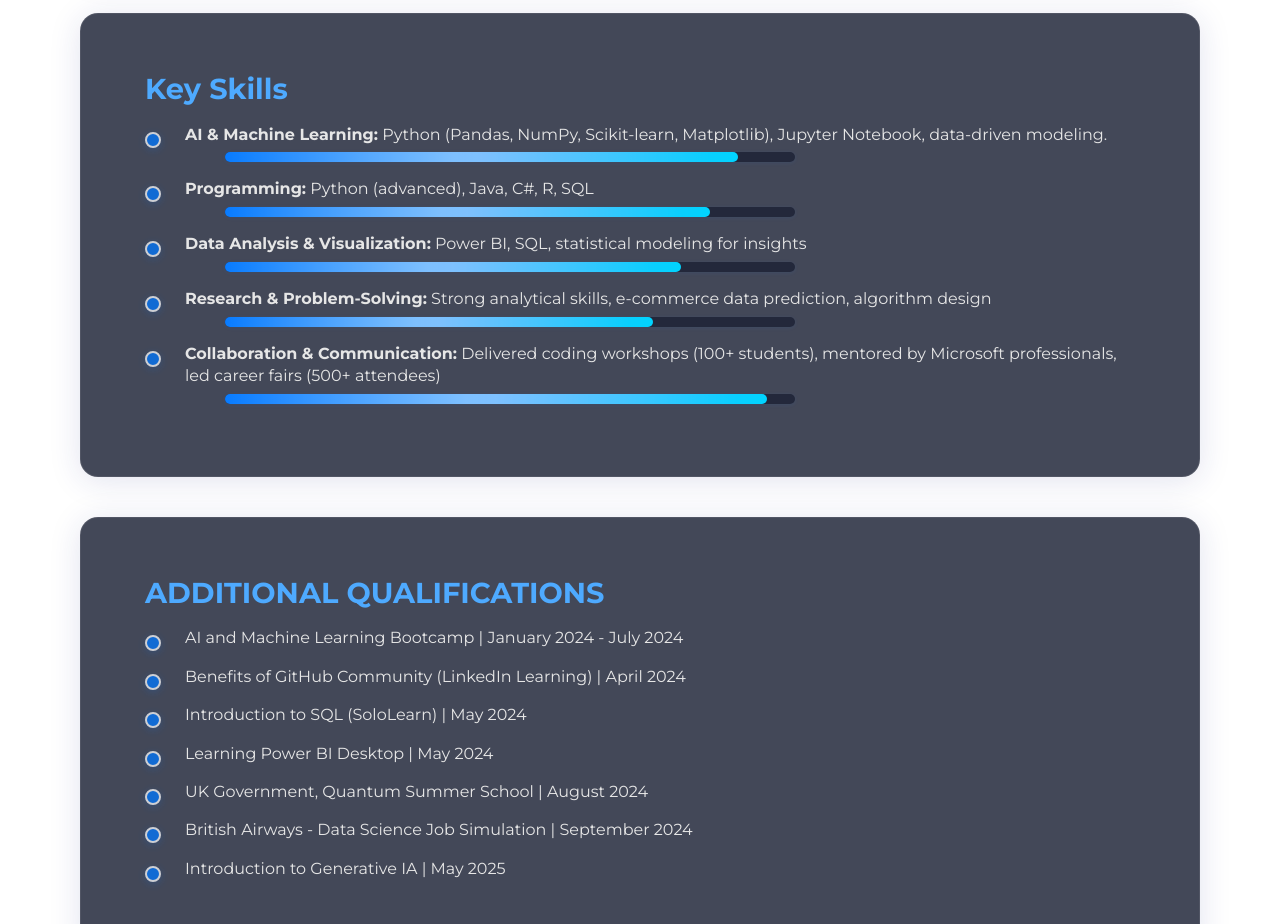
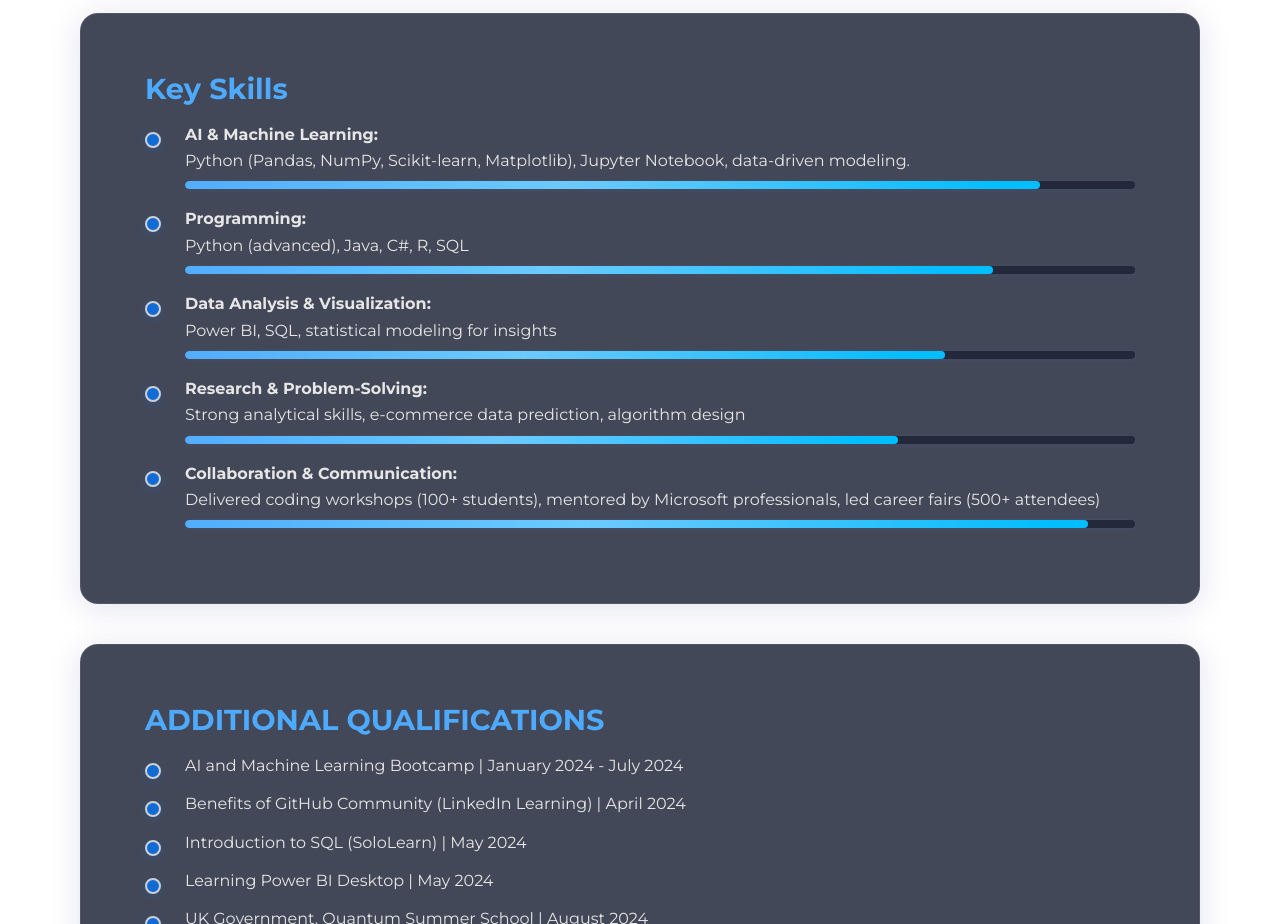
Before and after one commit to YameenMunir/Portfolio-Website, a React (Vite) app: page / in a window 1280 px wide. Shown: the part 1520-2444 px from the top of the page. Built offline with nearby package versions, Linux system fonts and the light colour scheme.

Commit message:
feat: restructure skills section for improved layout and readability with skill bars

```diff
--- a/src/App.css
+++ b/src/App.css
@@ -2281,3 +2281,35 @@ select:focus-visible {
 .animate-blob3 {
   animation: blob3 26s ease-in-out infinite alternate;
 }
+
+.skill-item {
+  display: flex;
+  align-items: flex-start;
+  gap: 0.75rem;
+  margin-bottom: 1.5rem;
+}
+.skill-item:last-child {
+  margin-bottom: 0;
+}
+.skill-content {
+  flex: 1;
+  display: flex;
+  flex-direction: column;
+  gap: 0.25rem;
+}
+.skill-bar {
+  margin-top: 0.3rem;
+  margin-left: 0;
+  width: 100%;
+  height: 8px;
+  background: #23283b;
+  border-radius: 6px;
+  overflow: hidden;
+  box-shadow: 0 1px 6px 0 rgba(78, 170, 255, 0.08);
+}
+.skill-bar-fill {
+  height: 100%;
+  background: linear-gradient(90deg, #4eaaff 0%, #00bfff 100%);
+  border-radius: 6px;
+  transition: width 1s cubic-bezier(0.4,0,0.2,1);
+}
--- a/src/App.jsx
+++ b/src/App.jsx
@@ -113,11 +113,41 @@ function App() {
         <motion.section id="skills" className="fade-in-section card-section" initial={{ opacity: 0, y: 40 }} whileInView={{ opacity: 1, y: 0 }} transition={{ duration: 0.7, delay: 0.3 }} viewport={{ once: true }}>
           <h3>Key Skills</h3>
           <ul className="timeline">
-            <li><span className="timeline-dot"></span><strong>AI & Machine Learning:</strong> Python (Pandas, NumPy, Scikit-learn, Matplotlib), Jupyter Notebook, data-driven modeling. <div className="skill-bar"><div className="skill-bar-fill" style={{width:'90%'}}></div></div></li>
-            <li><span className="timeline-dot"></span><strong>Programming:</strong> Python (advanced), Java, C#, R, SQL <div className="skill-bar"><div className="skill-bar-fill" style={{width:'85%'}}></div></div></li>
-            <li><span className="timeline-dot"></span><strong>Data Analysis & Visualization:</strong> Power BI, SQL, statistical modeling for insights <div className="skill-bar"><div className="skill-bar-fill" style={{width:'80%'}}></div></div></li>
-            <li><span className="timeline-dot"></span><strong>Research & Problem-Solving:</strong> Strong analytical skills, e-commerce data prediction, algorithm design <div className="skill-bar"><div className="skill-bar-fill" style={{width:'75%'}}></div></div></li>
-            <li><span className="timeline-dot"></span><strong>Collaboration & Communication:</strong> Delivered coding workshops (100+ students), mentored by Microsoft professionals, led career fairs (500+ attendees) <div className="skill-bar"><div className="skill-bar-fill" style={{width:'95%'}}></div></div></li>
+            <li className="skill-item">
+              <span className="timeline-dot"></span>
+              <div className="skill-content">
+                <strong>AI & Machine Learning:</strong> Python (Pandas, NumPy, Scikit-learn, Matplotlib), Jupyter Notebook, data-driven modeling.
+                <div className="skill-bar"><div className="skill-bar-fill" style={{width:'90%'}}></div></div>
+              </div>
+            </li>
+            <li className="skill-item">
+              <span className="timeline-dot"></span>
+              <div className="skill-content">
+                <strong>Programming:</strong> Python (advanced), Java, C#, R, SQL
+                <div className="skill-bar"><div className="skill-bar-fill" style={{width:'85%'}}></div></div>
+              </div>
+            </li>
+            <li className="skill-item">
+              <span className="timeline-dot"></span>
+              <div className="skill-content">
+                <strong>Data Analysis & Visualization:</strong> Power BI, SQL, statistical modeling for insights
+                <div className="skill-bar"><div className="skill-bar-fill" style={{width:'80%'}}></div></div>
+              </div>
+            </li>
+            <li className="skill-item">
+              <span className="timeline-dot"></span>
+              <div className="skill-content">
+                <strong>Research & Problem-Solving:</strong> Strong analytical skills, e-commerce data prediction, algorithm design
+                <div className="skill-bar"><div className="skill-bar-fill" style={{width:'75%'}}></div></div>
+              </div>
+            </li>
+            <li className="skill-item">
+              <span className="timeline-dot"></span>
+              <div className="skill-content">
+                <strong>Collaboration & Communication:</strong> Delivered coding workshops (100+ students), mentored by Microsoft professionals, led career fairs (500+ attendees)
+                <div className="skill-bar"><div className="skill-bar-fill" style={{width:'95%'}}></div></div>
+              </div>
+            </li>
           </ul>
         </motion.section>
         <motion.section id="qualifications" className="fade-in-section card-section" initial={{ opacity: 0, y: 40 }} whileInView={{ opacity: 1, y: 0 }} transition={{ duration: 0.7, delay: 0.35 }} viewport={{ once: true }}>
```
